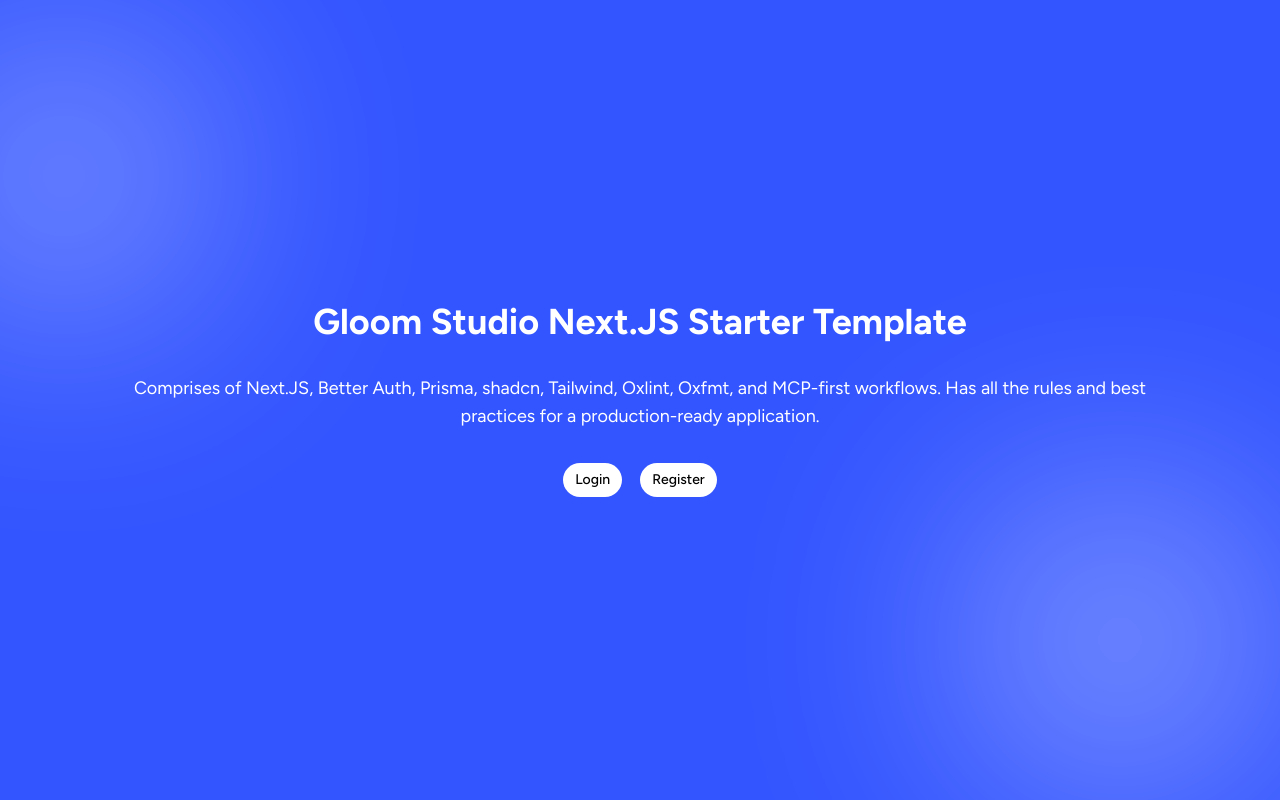
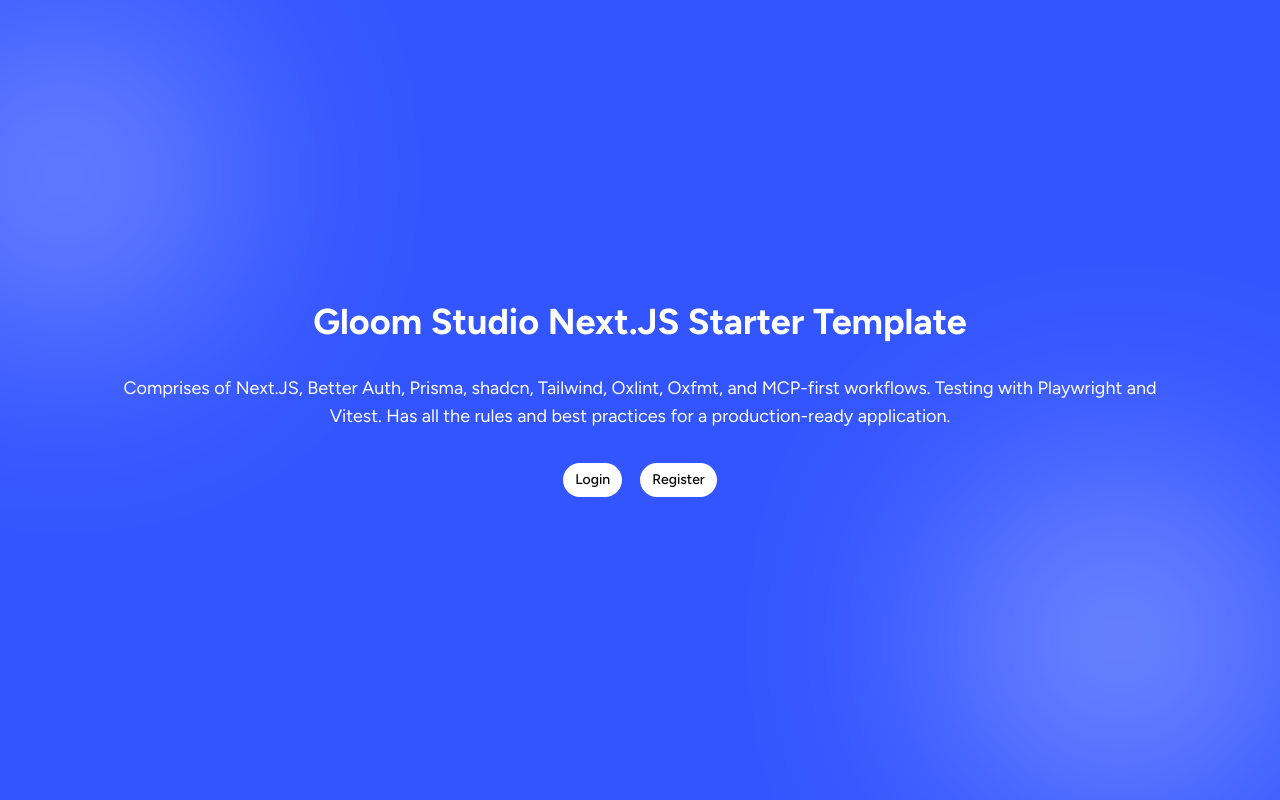
Before and after one commit to gloom-studio/gloom-next-template, a Next.js app: page / in a window 1280 px wide. Built offline with nearby package versions, Linux system fonts and the light colour scheme.

Commit message:
updated readme and added desc of vitest and playwright

```diff
--- a/app/page.tsx
+++ b/app/page.tsx
@@ -14,7 +14,8 @@
         <h1 className="text-4xl font-bold text-white">Gloom Studio Next.JS Starter Template</h1>
         <p className="text-center text-lg text-white">
           Comprises of Next.JS, Better Auth, Prisma, shadcn, Tailwind, Oxlint, Oxfmt, and MCP-first
-          workflows. Has all the rules and best practices for a production-ready application.
+          workflows. Testing with Playwright and Vitest. Has all the rules and best practices for a
+          production-ready application.
         </p>
         <div className="flex gap-4">
           <Link href="/login">
```
Also changed, not shown: 1 other file (tests, documents, lock files or other folders).
